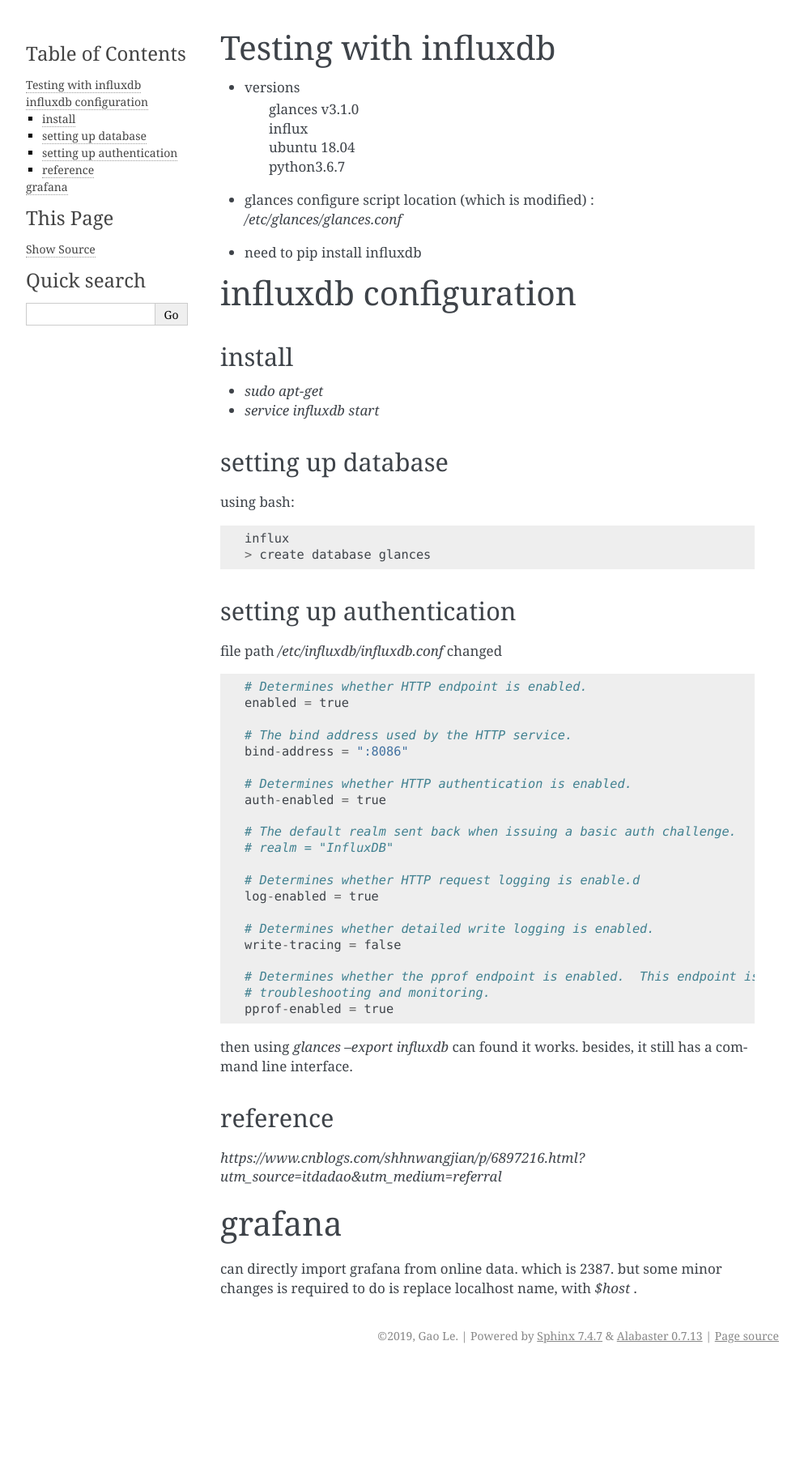
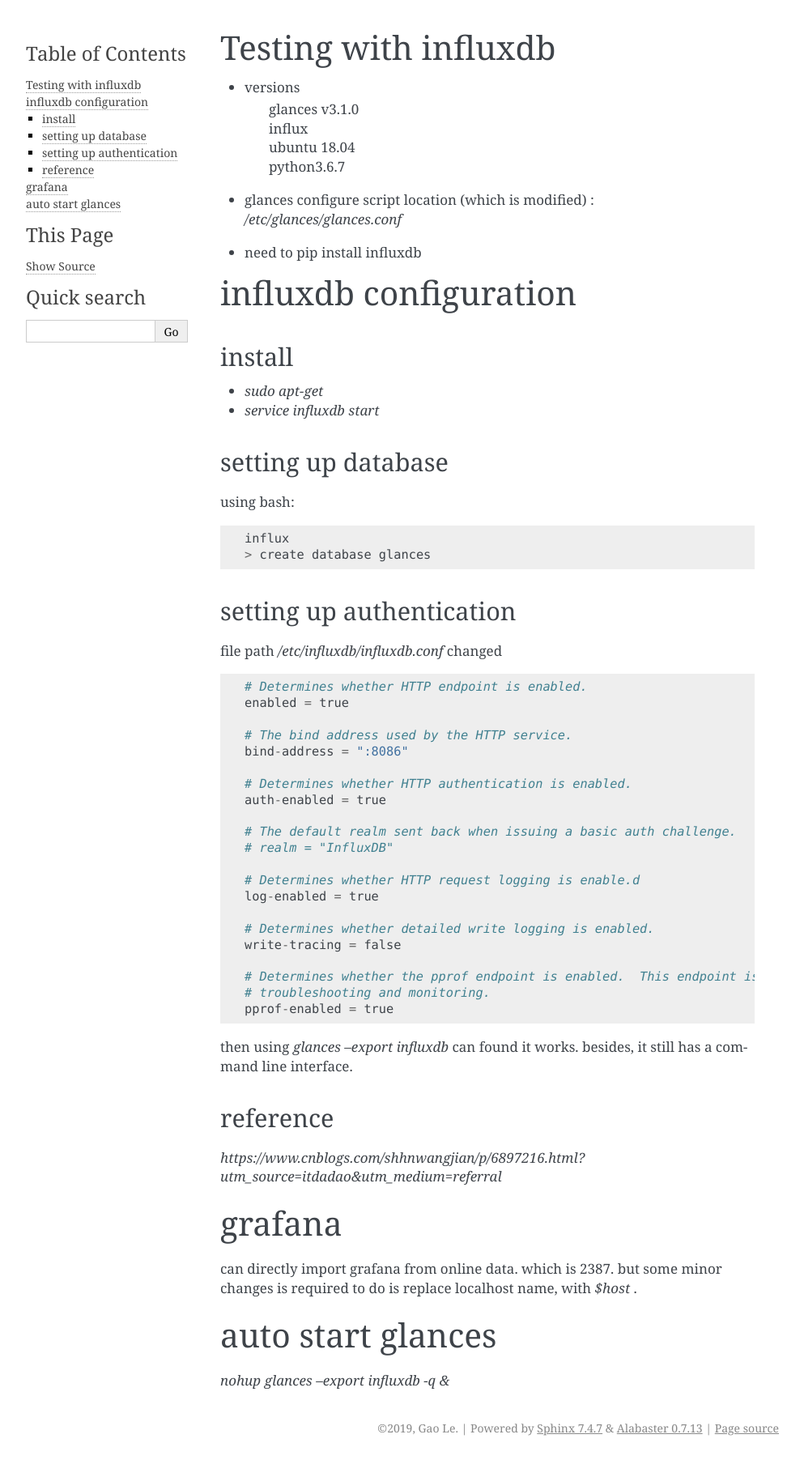
Before and after one commit to jilaqi-le-gao/glances-based-status-collector, a Sphinx documentation site: the page built from doc/testing.rst, in a window 1280 px wide. Shown: the whole page at 81% size, without its empty margins (148-1141 px from the left). Built offline with Sphinx 7.4.7, drawn with Linux system fonts in a browser that asks for light colours; before the commit the page ends 1689 px from its top, so only the background shows below that.

Commit message:
Added my own test on glances with influxdb and grafana.

```diff
--- a/doc/testing.rst
+++ b/doc/testing.rst
@@ -68,3 +68,8 @@
 
 can directly import grafana from online data. which is 2387.
 but some minor changes is required to do is replace localhost name, with `$host` .
+
+auto start glances
+======================
+
+`nohup glances --export influxdb -q &`
```
